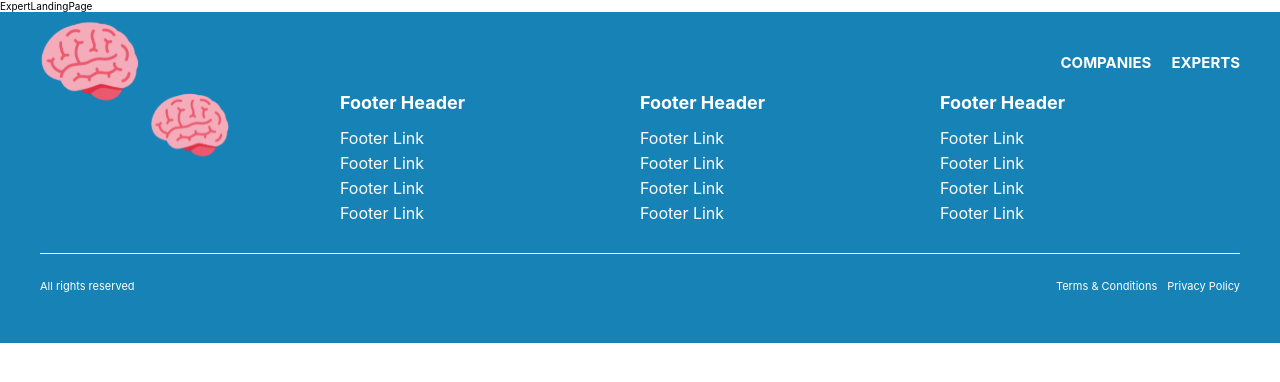
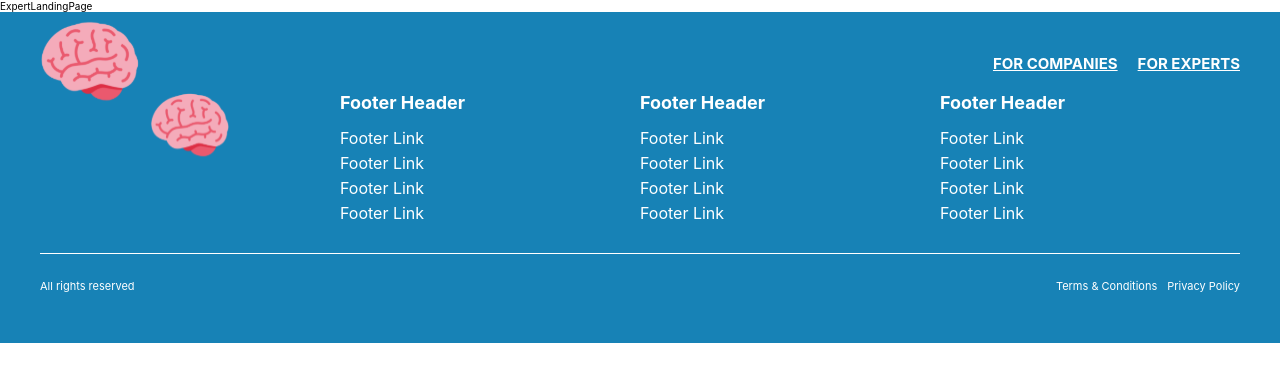
Before and after one commit to agora-inc/braincache, a React (Create React App) app in the folder ui/: page /experts in a window 1280 px wide. Shown: the top 382 px of the page. Built offline with nearby package versions, Linux system fonts and the light colour scheme.

Commit message:
makes header links work

```diff
--- a/ui/src/Components/Header/FullHeader.tsx
+++ b/ui/src/Components/Header/FullHeader.tsx
@@ -1,18 +1,23 @@
-import React from 'react'
+import React from "react";
+import { Link } from "react-router-dom";
+
 import { ReactComponent as Logo } from "../../logo.svg";
 
 const FullHeader = () => {
-
   return (
     <div style={styles.header}>
       <div style={styles.header_container}>
-            <div style={styles.logo_container}>
+        <Link to="/" style={styles.logo_container}>
           <Logo style={styles.logo} />
-            </div>
+        </Link>
         <div style={styles.nav_container}>
           <nav style={styles.navbar}>
-                <li style={styles.navbar_links}>Companies</li>
-                <li style={styles.navbar_links}>Experts</li>
+            <Link to="/companies" style={styles.navbar_links}>
+              For companies
+            </Link>
+            <Link to="/experts" style={styles.navbar_links}>
+              For experts
+            </Link>
           </nav>
         </div>
       </div>
@@ -27,25 +32,25 @@ const styles = {
     right: 0,
     left: 0,
     padding: "20px 10px",
-    alignItems: "center"
+    alignItems: "center",
   },
   header_container: {
     flexDirection: "row",
     maxWidth: "1200px",
-    width: "100%"
+    width: "100%",
   },
   logo_container: {
-    width: "100px"
+    width: "100px",
   },
   logo: {
     width: "100%",
-    height: "auto"
+    height: "auto",
   },
   nav_container: {
     flexGrow: 1,
     justifyContent: "end",
     alignItems: "center",
-    flexDirection: "row"
+    flexDirection: "row",
   },
   navbar: {
     display: "flex",
@@ -56,8 +61,8 @@ const styles = {
     listStyleType: "none",
     fontWeight: "bold",
     textTransform: "uppercase",
-    marginLeft: "20px"
+    marginLeft: "20px",
   },
-} as const
+} as const;
 
-export default FullHeader
+export default FullHeader;
--- a/ui/src/Components/Header/MobileHeader.tsx
+++ b/ui/src/Components/Header/MobileHeader.tsx
@@ -1,41 +1,43 @@
-import React, { useState } from 'react'
+import React, { useState } from "react";
 
 import { Link } from "react-router-dom";
 
-import { Spin as Hamburger } from 'hamburger-react'
+import { Spin as Hamburger } from "hamburger-react";
 
 import { mobileHeight } from "../../dimensions";
 
 import { ReactComponent as Logo } from "../../logo.svg";
 
 const MobileHeader = () => {
-
-    const [isOpen, setOpen] = useState(false)
+  const [isOpen, setOpen] = useState(false);
 
   const open_menu = {
-      left: (isOpen) ? 0 : -300
+    left: isOpen ? 0 : -300,
   } as const;
 
   return (
     <div style={styles.mobile_header}>
       <div style={styles.header_container}>
-                <div style={styles.logo_container}>
+        <Link to="/" style={styles.logo_container}>
           <Logo style={styles.logo} />
-                </div>
+        </Link>
         <div style={styles.nav_container}>
           <Hamburger toggled={isOpen} toggle={setOpen} color="#fff" />
         </div>
       </div>
-            <div style={{...styles.mobile_navbar, ...open_menu}}>
+      <div style={{ ...styles.mobile_navbar, ...open_menu }}>
         <nav>
-                    <Link style={styles.mobile_links} to="/companies">Companies</Link>
-                    <Link style={styles.mobile_links} to="/experts">Experts</Link>
+          <Link style={styles.mobile_links} to="/companies">
+            Companies
+          </Link>
+          <Link style={styles.mobile_links} to="/experts">
+            Experts
+          </Link>
         </nav>
       </div>
     </div>
   );
 };
-
 
 const styles = {
   mobile_header: {
@@ -43,25 +45,25 @@ const styles = {
     alignItems: "center",
     justifyContent: "center",
     background: "#2d86c1",
-    padding: "0px 20px"
+    padding: "0px 20px",
   },
   header_container: {
     flexDirection: "row",
     maxWidth: "1200px",
-    width: "100%"
+    width: "100%",
   },
   logo_container: {
-    width: "80px"
+    width: "80px",
   },
   logo: {
     width: "100%",
-    height: "auto"
+    height: "auto",
   },
   nav_container: {
     flexGrow: 1,
     justifyContent: "end",
     alignItems: "center",
-    flexDirection: "row"
+    flexDirection: "row",
   },
   mobile_navbar: {
     position: "absolute",
@@ -81,8 +83,8 @@ const styles = {
     borderBottom: "1px solid #0d3450",
     color: "#fff",
     textDecoration: "none",
-    textTransform: "uppercase"
-}
-} as const
+    textTransform: "uppercase",
+  },
+} as const;
 
-export default MobileHeader
+export default MobileHeader;
```
Lines whose indentation alone changed are shown as unchanged.
